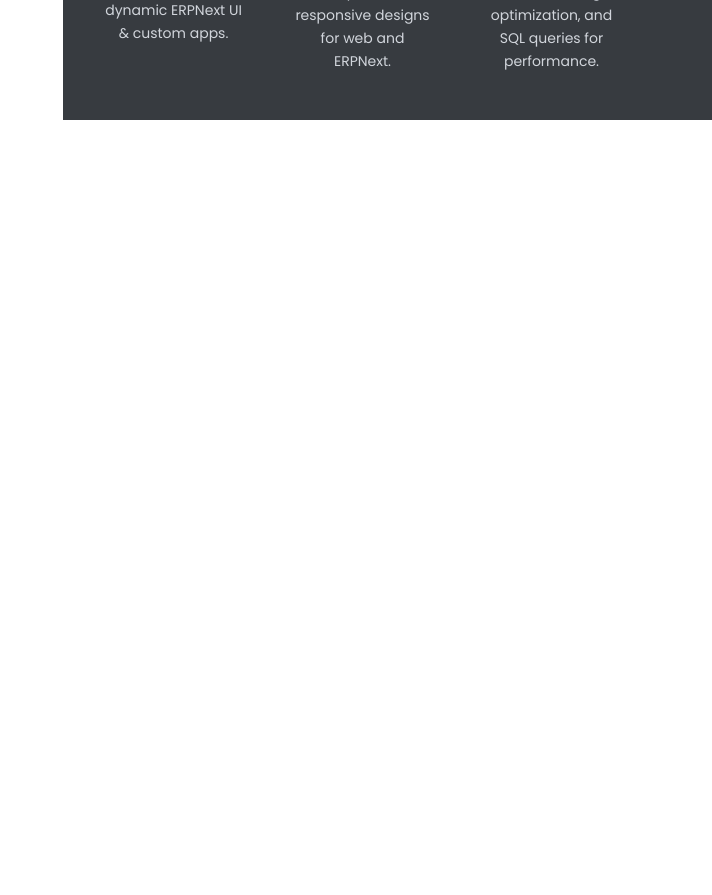
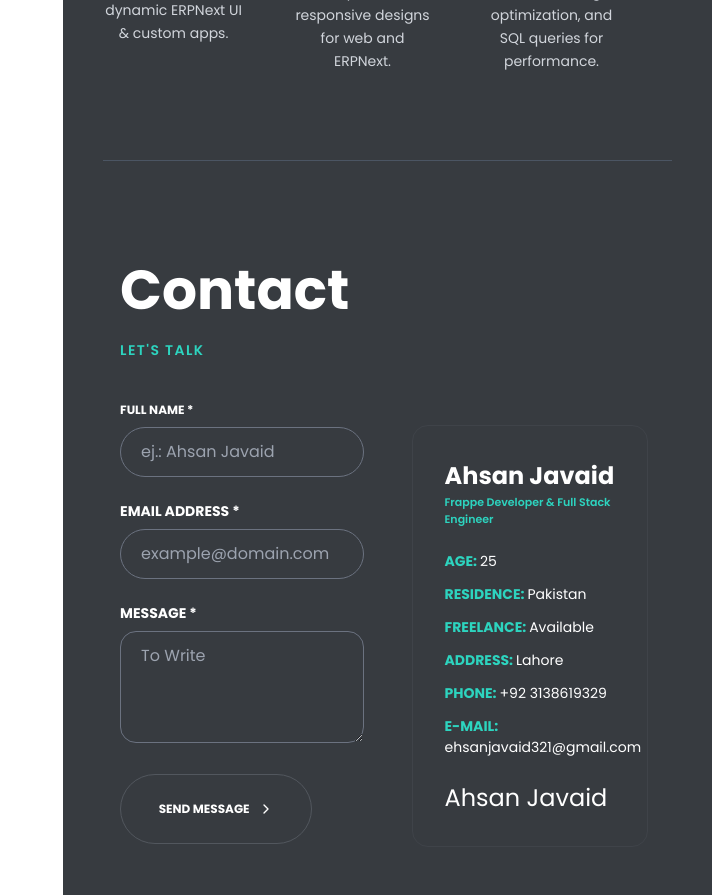
Before and after one commit to ehsanjavaid/React-Portfolio, a React (Vite) app: page / in a window 1280 px wide. Shown: the part 6460-7355 px from the top of the page, without its empty margins (568-1280 px from the left). Before the commit the page ends 6580 px from the top, so only its background shows below. Built offline with nearby package versions, Linux system fonts and the light colour scheme.

Commit message:
contact us section added

```diff
--- /dev/null
+++ b/src/components/Contactus.tsx
@@ -0,0 +1,90 @@
+import { ChevronRight } from "lucide-react";
+export default function Contact() {
+  return (
+    <section className=" text-white py-12 px-[3%] font-poppins">
+      <div className="max-w-6xl mx-auto grid grid-cols-1 lg:grid-cols-2 gap-12">
+
+        {/* Left Form Section */}
+        <div>
+          <h2 className="text-[55px] font-bold">Contact</h2>
+          <p className="text-teal-400 font-semibold mt-2 uppercase text-[14px] tracking-widest">
+            Let&apos;s Talk
+          </p>
+
+          <form className="mt-10 flex flex-col gap-6">
+            {/* Full Name */}
+            <div>
+              <label className="block uppercase text-[12px] font-bold mb-2">
+                Full Name *
+              </label>
+              <input
+                type="text"
+                placeholder="ej.: Ahsan Javaid"
+                className="w-full bg-transparent border border-gray-500 rounded-full py-3 px-5 outline-none focus:border-teal-400"
+              />
+            </div>
+
+            {/* Email */}
+            <div>
+              <label className="block uppercase text-[12px] text-sm font-bold mb-2">
+                Email Address *
+              </label>
+              <input
+                type="email"
+                placeholder="example@domain.com"
+                className="w-full bg-transparent border border-gray-500 rounded-full py-3 px-5 outline-none focus:border-teal-400"
+              />
+            </div>
+
+            {/* Message */}
+            <div>
+              <label className="block text-[12px] uppercase text-sm font-bold mb-2">
+                Message *
+              </label>
+              <textarea
+                placeholder="To Write"
+                className="w-full bg-transparent border border-gray-500 rounded-2xl py-3 px-5 outline-none focus:border-teal-400 h-28"
+              ></textarea>
+            </div>
+
+            {/* Send Button */}
+            <button className="font-poppins group  bold bg-transparent border rounded-full px-[25px] py-[25px] w-[192px] border-[#52575E] text-[12px] text-white font-bold hover:border-[#5DD5C4] transition flex items-center justify-center gap-2">
+                SEND MESSAGE <ChevronRight className="w-4 h-4 group-hover:text-[#5DD5C4] transition-transform duration-300 group-hover:translate-x-1" />
+            </button>
+          </form>
+        </div>
+
+        {/* Right Info Card */}
+        <div className=" rounded-2xl p-8 border mt-[176px] border-[#3F4349] w-[97%]">
+          <h3 className="text-[24px] font-bold">Ahsan Javaid</h3>
+          <p className="text-teal-400 text-[11px] font-semibold">
+            Frappe Developer & Full Stack Engineer
+          </p>
+
+          <div className="mt-6 space-y-3 text-[14px]">
+            <p>
+              <span className="text-teal-400 font-bold">AGE: </span> 25
+            </p>
+            <p>
+              <span className="text-teal-400 font-bold">RESIDENCE: </span> Pakistan
+            </p>
+            <p>
+              <span className="text-teal-400 font-bold">FREELANCE: </span> Available
+            </p>
+            <p>
+              <span className="text-teal-400 font-bold">ADDRESS: </span> Lahore
+            </p>
+            <p>
+              <span className="text-teal-400 font-bold">PHONE: </span> +92 3138619329
+            </p>
+            <p>
+              <span className="text-teal-400 font-bold">E-MAIL: </span> ehsanjavaid321@gmail.com
+            </p>
+          </div>
+
+          <p className="mt-6 font-signature text-2xl italic">Ahsan Javaid</p>
+        </div>
+      </div>
+    </section>
+  );
+}
--- /dev/null
+++ b/src/components/Portfoliocards.tsx
@@ -0,0 +1,76 @@
+// components/Portfolio.tsx
+"use client";
+
+import { useState } from "react";
+
+const categories = ["All", "Video", "Music", "Links", "Image", "Gallery", "Content"];
+
+const projects = [
+  {
+    id: 1,
+    category: "Gallery",
+    title: "Alabaster Complete Collection",
+    image: "/images/project1.jpg",
+  },
+  {
+    id: 2,
+    category: "Video",
+    title: "Book of John Paper",
+    image: "/images/project2.jpg",
+  },
+];
+
+export default function Portfolio() {
+  const [activeCategory, setActiveCategory] = useState("All");
+
+  const filteredProjects =
+    activeCategory === "All"
+      ? projects
+      : projects.filter((p) => p.category === activeCategory);
+
+  return (
+    <section className="text-white py-12 font-poppins">
+      {/* Title */}
+      <div>
+        <h2 className="text-5xl font-bold">Portfolio</h2>
+        <p className="text-teal-400 font-semibold mt-2 uppercase tracking-widest">
+          Latest Works
+        </p>
+      </div>
+
+      {/* Categories */}
+      <div className="flex gap-6 mt-6 text-gray-300">
+        {categories.map((cat) => (
+          <button
+            key={cat}
+            className={`hover:text-teal-400 ${
+              activeCategory === cat ? "text-white font-semibold" : ""
+            }`}
+            onClick={() => setActiveCategory(cat)}
+          >
+            {cat}
+          </button>
+        ))}
+      </div>
+
+      {/* Projects Grid */}
+      <div className="grid grid-cols-1 sm:grid-cols-2 gap-8 mt-10">
+        {filteredProjects.map((project) => (
+          <div key={project.id} className="text-center">
+            <div className="overflow-hidden rounded-lg">
+              <img
+                src={project.image}
+                alt={project.title}
+                className="w-full h-64 object-cover hover:scale-105 transition-transform duration-300"
+              />
+            </div>
+            <p className="text-teal-400 mt-4 uppercase text-sm">
+              {project.category}
+            </p>
+            <h3 className="text-lg font-bold mt-1">{project.title}</h3>
+          </div>
+        ))}
+      </div>
+    </section>
+  );
+}
--- a/src/components/Sidebar.tsx
+++ b/src/components/Sidebar.tsx
@@ -6,6 +6,8 @@ import Education from "./Education";
 import CoddingSkills from "./CoddingSkills";
 import LanguageSkills from "./LanguageSkills";
 import DesignSkills from "./DesignSkills";
+// import Portfoliocards from "./portfoliocards";
+import Contactus from "./Contactus";
 
 const HeroText: React.FC = () => {
     const texts = ['ERPNEXT DEVELOPER', 'FULL STACK DEVELOPER', 'SOFTWARE DEVELOPER'];
@@ -200,6 +202,18 @@ const HeroText: React.FC = () => {
             </div>
             {/* <!--  Codding Skills Section --> */}
             <CoddingSkills />
+            {/* line 9 */}
+            {/* <div className="w-full flex justify-center">
+                <hr className="my-10 w-[100%] border-t border-gray-600" />
+            </div> */}
+            {/* <!--  Portfolio Section --> */}
+            {/* <Portfoliocards /> */}
+            {/* line 10 */}
+            <div className="w-full flex justify-center">
+                <hr className="my-10 w-[100%] border-t border-gray-600" />
+            </div>
+            {/* <!--  Portfolio Section --> */}
+            <Contactus />
         </div>
     );
 };
```
